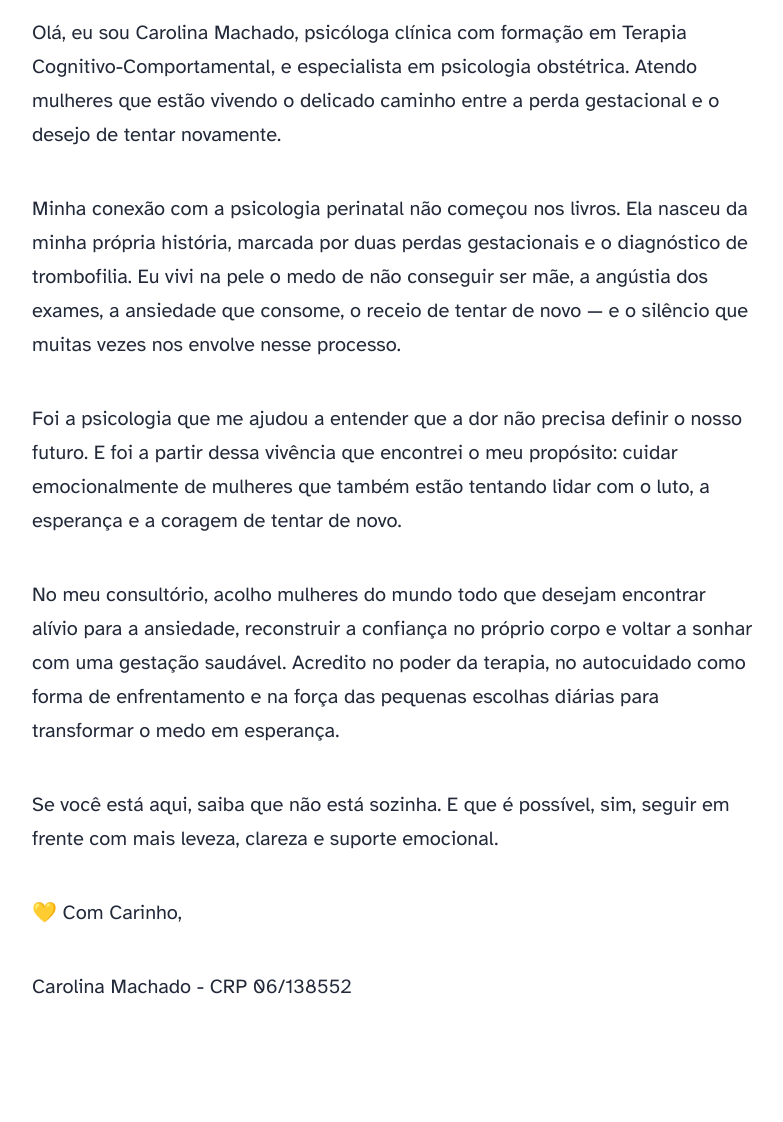
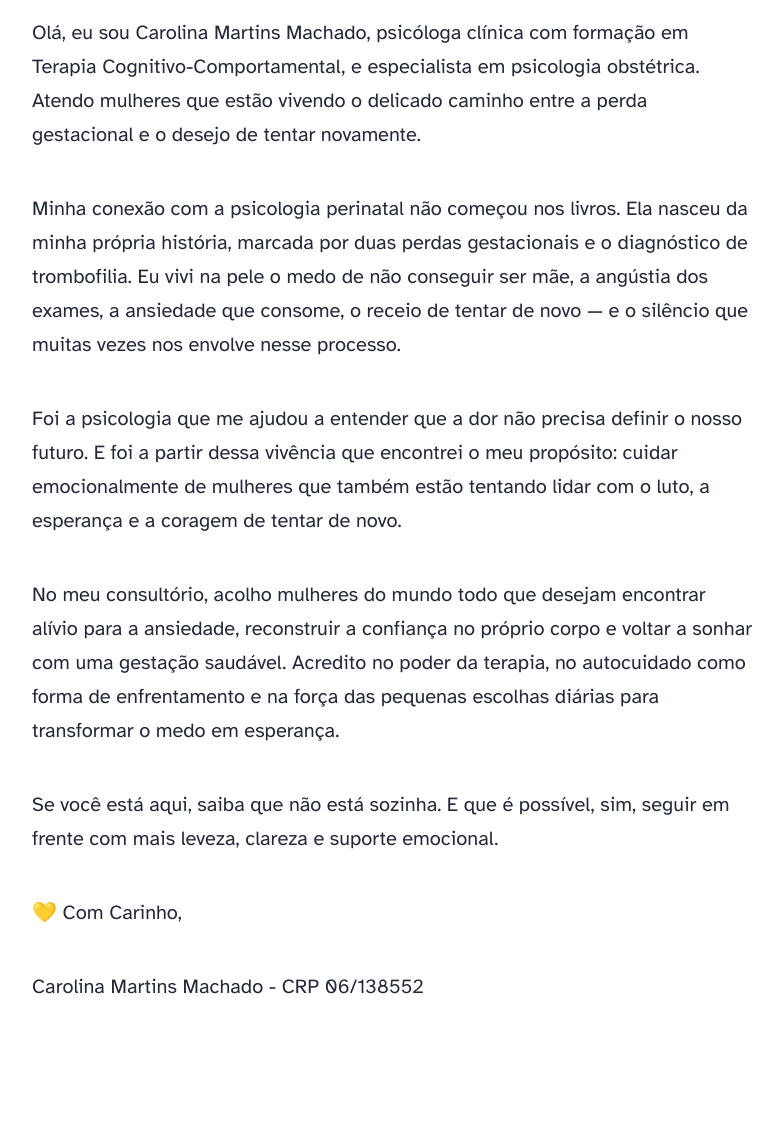
Before and after one commit to GustavoOS/carol-blog, an Astro site: page /about in a window 1280 px wide. Shown: the part 920-2042 px from the top of the page, without its empty margins (248-1031 px from the left). Built offline with nearby package versions, Linux system fonts and the light colour scheme; Astro itself is replaced by a stand-in of ours.

Commit message:
add full crp name

```diff
--- a/src/pages/about.astro
+++ b/src/pages/about.astro
@@ -9,7 +9,7 @@ import Layout from "../layouts/BlogPost.astro";
 	heroImage="/images/banner.jpeg"
 >
 	<p>
-		Olá, eu sou Carolina Machado, psicóloga clínica com formação em Terapia
+		Olá, eu sou Carolina Martins Machado, psicóloga clínica com formação em Terapia
 		Cognitivo-Comportamental, e especialista em psicologia obstétrica.
 		Atendo mulheres que estão vivendo o delicado caminho entre a perda
 		gestacional e o desejo de tentar novamente.
@@ -44,5 +44,5 @@ import Layout from "../layouts/BlogPost.astro";
 		seguir em frente com mais leveza, clareza e suporte emocional.
 	</p>
 	<p>	&#128155; Com Carinho,</p>
-	<p>Carolina Machado - CRP 06/138552</p>
+	<p>Carolina Martins Machado - CRP 06/138552</p>
 </Layout>
```
